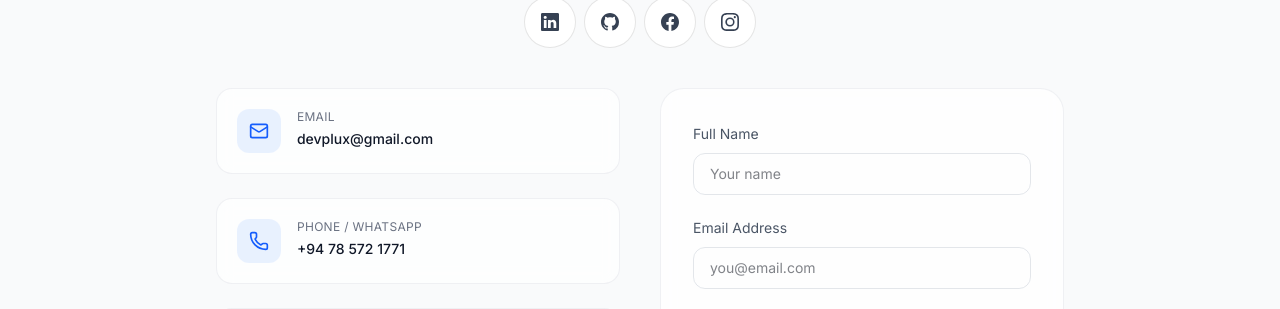
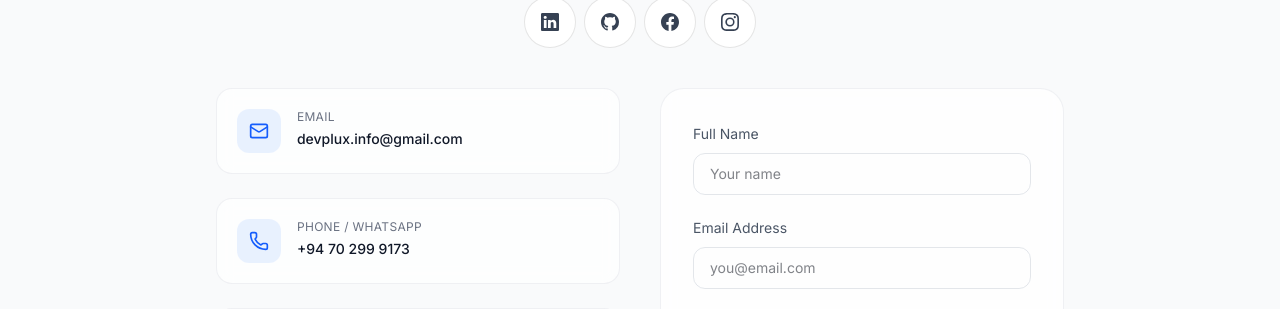
Before and after one commit to DevPlux/DevPlux-Official-Website, a Next.js app in the folder frontend/: page / in a window 1280 px wide. Shown: the part 6977-7286 px from the top of the page. Built offline with nearby package versions, Linux system fonts and the light colour scheme.

Commit message:
Update contact.tsx

```diff
--- a/frontend/components/contact.tsx
+++ b/frontend/components/contact.tsx
@@ -137,7 +137,7 @@ export default function Contact() {
         <a
           className="bg-white p-4 text-gray-700 flex items-center gap-2 rounded-full focus:scale-[1.15] hover:text-gray-950 hover:scale-[1.15]
                     active:scale-105 transition cursor-pointer border border-black/10 dark:text-white/60 dark:bg-white/10 relative"
-          href="https://github.com/Janinduchamod2001425"
+          href="https://github.com/DevPlux"
           target="_blank"
         >
           <BsGithub className="hover:text-green-500 transition duration-300 ease-in" />
@@ -173,12 +173,12 @@ export default function Contact() {
             {
               icon: Mail,
               label: "Email",
-              value: "devplux@gmail.com",
+              value: "devplux.info@gmail.com",
             },
             {
               icon: Phone,
               label: "Phone / WhatsApp",
-              value: "+94 78 572 1771",
+              value: "+94 70 299 9173",
             },
             {
               icon: MapPin,
```
